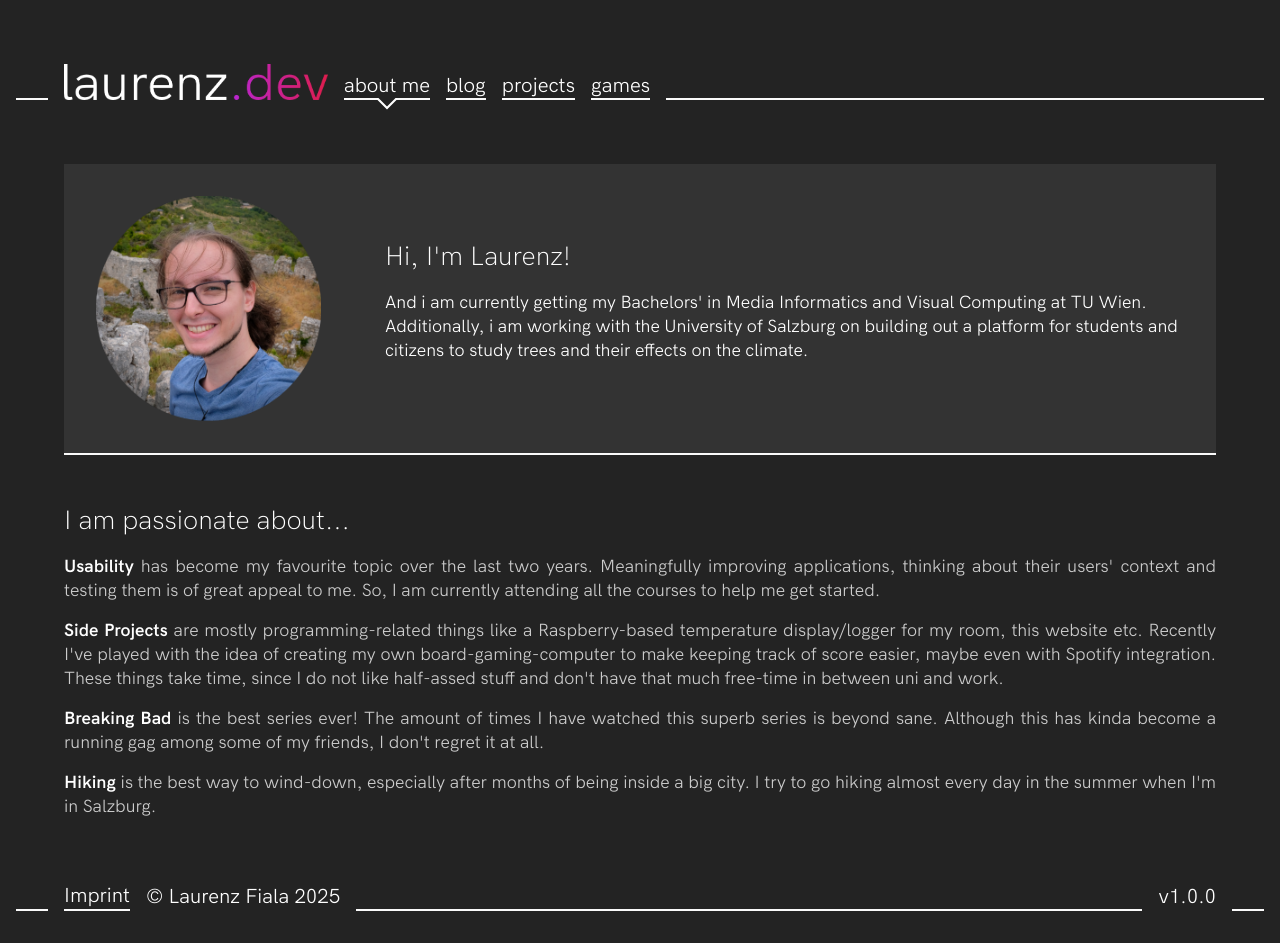
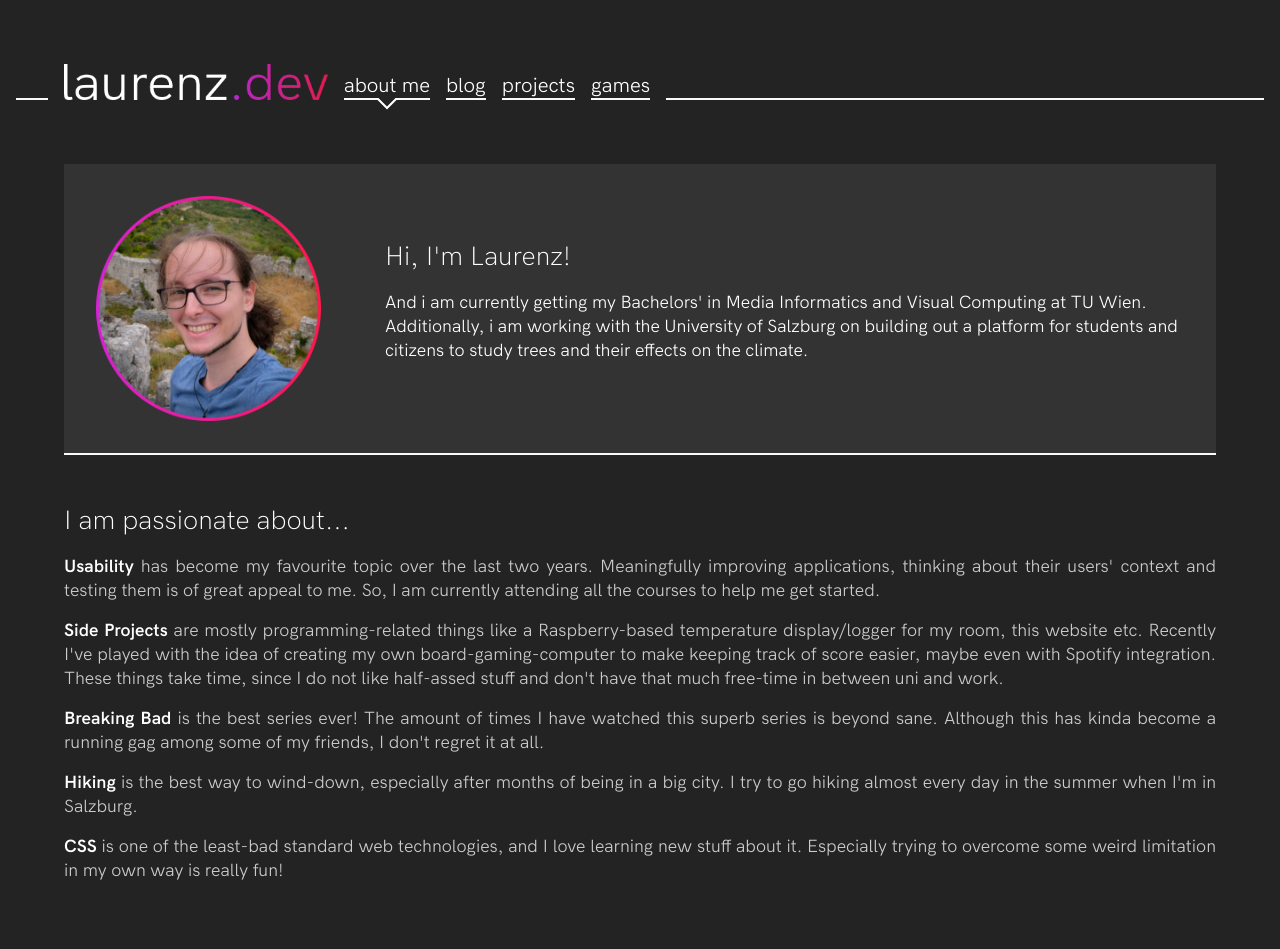
Before and after one commit to laurenzfiala/laurenz-dev, a Vue app: page /about in a window 1280 px wide. Shown: the top 949 px of the page. Built offline with nearby package versions, Linux system fonts and the light colour scheme.

Commit message:
~ adapt portrait to fit theme better * link-btn also colored when focusing

```diff
--- a/src/theme/theme-default.less
+++ b/src/theme/theme-default.less
@@ -159,8 +159,11 @@ button {
     transition: background-color @transitionDur;
   }
 
-  &:hover:before  {
-    background-color: transparent;
+  &:focus,
+  &:hover {
+    &:before  {
+      background-color: transparent;
+    }
   }
 
   .btn-icon {
--- a/src/views/About.vue
+++ b/src/views/About.vue
@@ -49,8 +49,16 @@
         <p>
           <b>Hiking</b>
           <span class="text-subtle">
-            is the best way to wind-down, especially after months of being inside a big city. I try to go hiking almost
+            is the best way to wind-down, especially after months of being in a big city. I try to go hiking almost
             every day in the summer when I'm in Salzburg.
+          </span>
+        </p>
+
+        <p>
+          <b>CSS</b>
+          <span class="text-subtle">
+            is one of the least-bad standard web technologies, and I love learning new stuff about it. Especially
+            trying to overcome some weird limitation in my own way is really fun!
           </span>
         </p>
       </div>
```
Also changed, not shown: src/assets/images/portrait.png.
